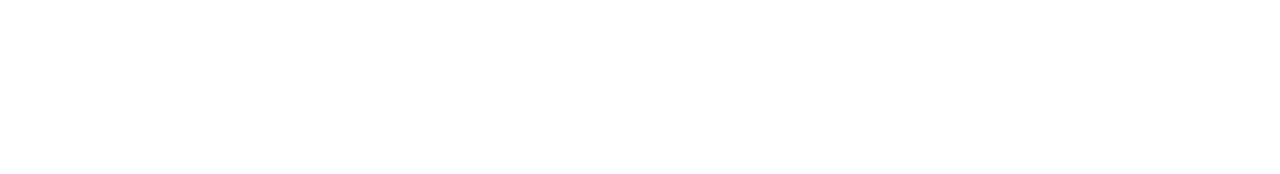
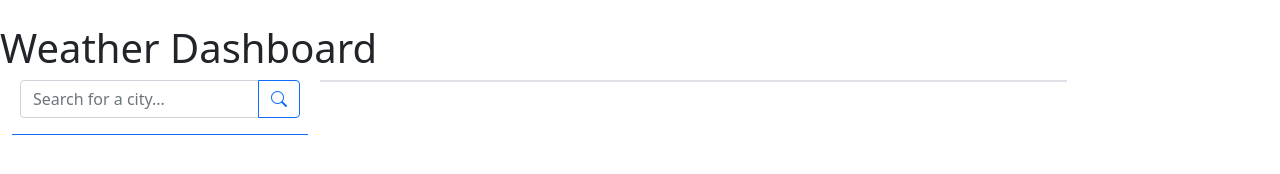
Before and after one commit to DrewSpeed/weather-dashboard, a plain HTML site: page index.html in a window 1280 px wide. Drawn offline with nearby package versions, Linux system fonts and the light colour scheme.

Commit message:
added scaffolding to index.html

```diff
--- a/index.html
+++ b/index.html
@@ -5,10 +5,36 @@
     <meta http-equiv="X-UA-Compatible" content="IE=edge">
     <meta name="viewport" content="width=device-width, initial-scale=1.0">
     <title>Weather Dashboard</title>
+    <link rel="stylesheet" href="https://cdn.jsdelivr.net/npm/bootstrap-icons@1.7.2/font/bootstrap-icons.css">
+    <link href="https://cdn.jsdelivr.net/npm/bootstrap@5.1.3/dist/css/bootstrap.min.css" rel="stylesheet" integrity="sha384-1BmE4kWBq78iYhFldvKuhfTAU6auU8tT94WrHftjDbrCEXSU1oBoqyl2QvZ6jIW3" crossorigin="anonymous">
     <link rel="stylesheet" href="./assets/style.css">
 </head>
 <body>
+    <container class="container-fluid">
+        <h1>Weather Dashboard</h1>
+        <div class="row mx-auto">
+            <div class="col-10 col-md-3">
 
+                    <form action="submit" class="border-bottom border-primary">
+                     <div class="input-group mx-auto mb-3 px-2">
+                        <input type="text" class="form-control" placeholder="Search for a city..." aria-label="City Search" aria-describedby="button-addon2">
+                        <button class="btn btn-outline-primary" type="button" id="button-addon2">
+                            <i class="bi bi-search"></i>
+                        </button>
+                    </div>
+                    <div class="stored-cities">
+
+                    </div>
+                    </form>
+            </div>
+            <div class="col-10 col-md-7" id="city-info">
+                <div class="row border" id="city-info">
+               </div>
+                <div class="row bg-secondary" id="forecast-info">
+                </div>
+            </div>
+        </div>
+    </container>
 
     <script src="./assets/script.js"></script>
 </body>
```
